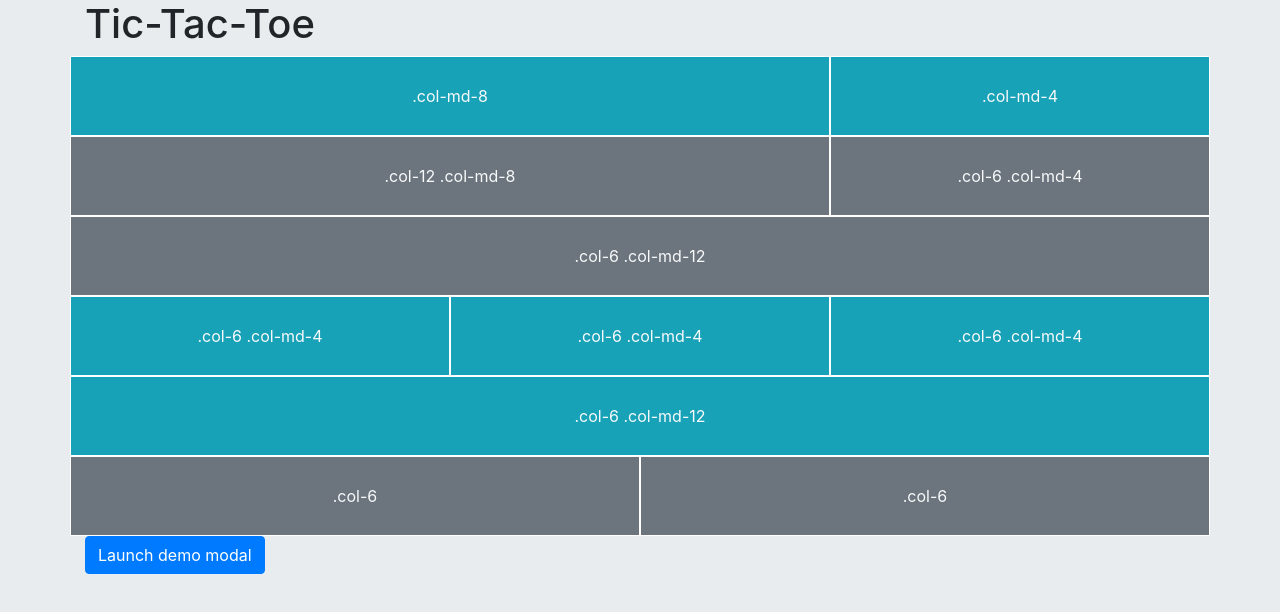
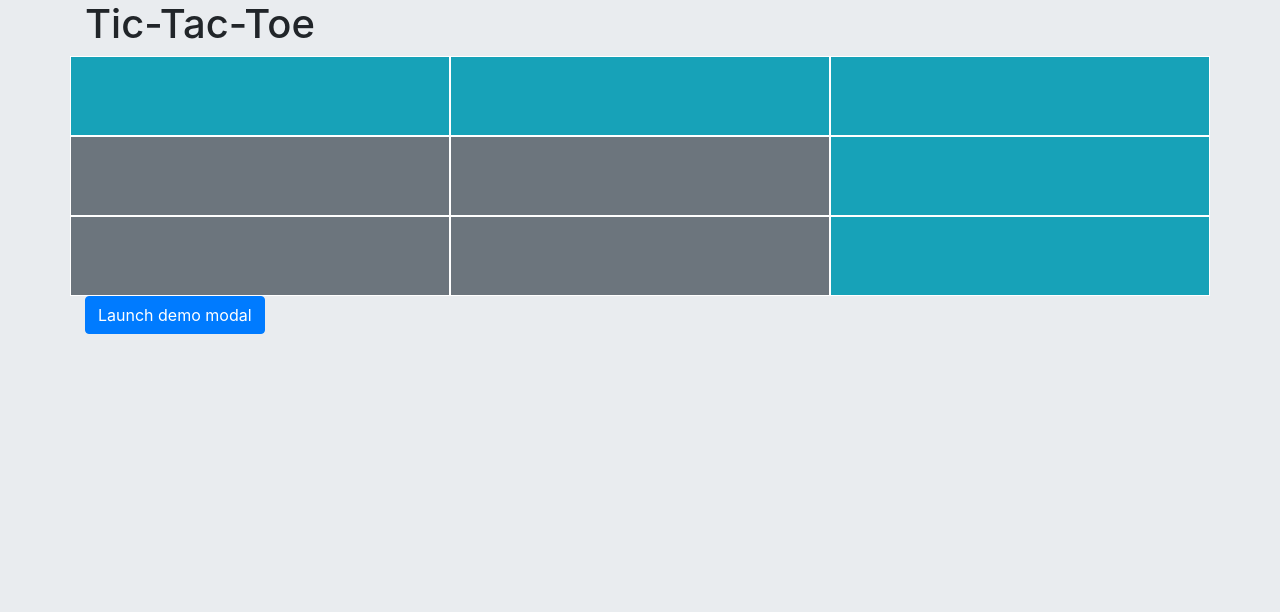
Before and after one commit to sr-hub/game-project-client, a website built with webpack: page index.html in a window 1280 px wide. Built offline with nearby package versions, Linux system fonts and the light colour scheme.

Commit message:
updated HTML to have 9 divs

```diff
--- a/index.html
+++ b/index.html
@@ -11,33 +11,32 @@
       <script src="public/vendor.js" type="text/javascript" charset="utf-8" defer></script>
       <script src="public/application.js" type="text/javascript" charset="utf-8" defer></script>
     </head>
+
+    <header>
+
+    </header>
+
     <body>
       <div class="container">
         <h1>Tic-Tac-Toe</h1>
         <div class="row">
-          <div class="col-md-8 box alt-color">.col-md-8</div>
-          <div class="col-md-4 box alt-color">.col-md-4</div>
+          <div class="col-4 box alt-color"></div>
+          <div class="col-4 box alt-color"></div>
+          <div class="col-4 box alt-color"></div>
         </div>
 
         <!-- Stack the columns on mobile by making one full-width and the other half-width -->
         <div class="row">
-          <div class="col-12 col-md-8 box">.col-12 .col-md-8</div>
-          <div class="col-6 col-md-4 box">.col-6 .col-md-4</div>
-          <div class="col-6 col-md-12 box">.col-6 .col-md-12</div>
-        </div>
-
-        <!-- Columns start at 50% wide on mobile and bump up to 33.3% 6wide on desktop -->
-        <div class="row">
-          <div class="col-6 col-md-4 box alt-color">.col-6 .col-md-4</div>
-          <div class="col-6 col-md-4 box alt-color">.col-6 .col-md-4</div>
-          <div class="col-6 col-md-4 box alt-color">.col-6 .col-md-4</div>
-          <div class="col-6 col-md-12 box alt-color">.col-6 .col-md-12</div>
+          <div class="col-4 box"></div>
+          <div class="col-4 box"></div>
+          <div class="col-4 box alt-color"></div>
         </div>
 
         <!-- Columns are always 50% wide, on mobile and desktop -->
         <div class="row">
-          <div class="col-6 box">.col-6</div>
-          <div class="col-6 box">.col-6</div>
+          <div class="col-4 box"></div>
+          <div class="col-4 box"></div>
+          <div class="col-4 box alt-color"></div>
         </div>
 
         <!-- Button trigger modal -->
```
